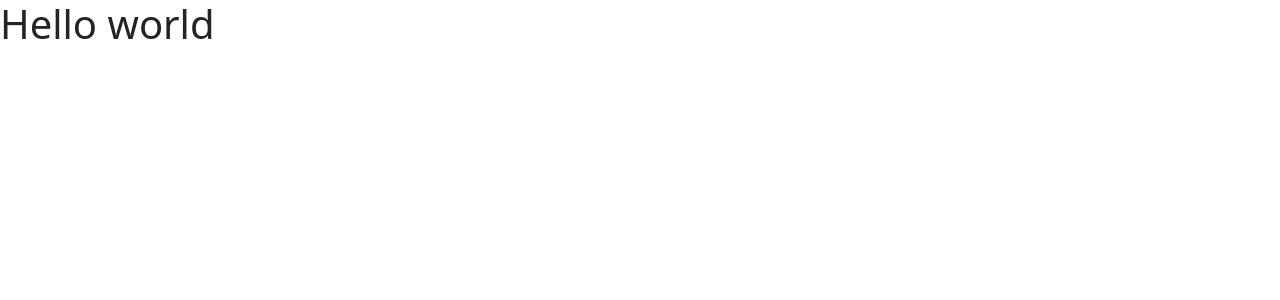
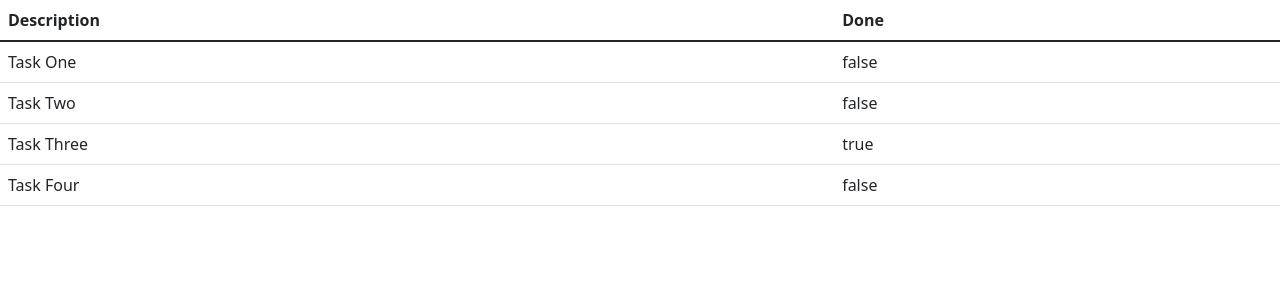
Before and after one commit to GeorgeWebDeveloper503/Task-App-With-useEffect-and-LocalStorage, a React (Create React App) app: page / in a window 1280 px wide. Shown: the top 300 px of the page. Built offline with nearby package versions, Linux system fonts and the light colour scheme.

Commit message:
Main Table

```diff
--- a/package.json
+++ b/package.json
@@ -7,6 +7,7 @@
     "@testing-library/react": "^11.1.0",
     "@testing-library/user-event": "^12.1.10",
     "bootstrap": "^5.1.3",
+    "install": "^0.13.0",
     "react": "^17.0.2",
     "react-dom": "^17.0.2",
     "react-scripts": "4.0.3",
--- a/src/App.js
+++ b/src/App.js
@@ -1,10 +1,41 @@
 import logo from './logo.svg';
 import './App.css';
+import { useState } from 'react';
 
 function App() {
+
+  const [userName, setUserName] = useState('George');
+  const [taskItems, settaskItems] = useState([
+      {name:"Task One", done: false},
+      {name:"Task Two", done: false},
+      {name:"Task Three", done: true},
+      {name:"Task Four", done: false},
+    ]);
+
+    const taskTableRows = () =>{
+      return taskItems.map(task =>(
+        <tr key={task.name}>
+          <td>{task.name}</td>
+          <td>{String(task.done)}</td>
+        </tr>
+      ))
+    };
+
+
   return (
     <div>
-     <h1>Hello world</h1>
+
+        <table className="table striped bordered hover">
+          <thead>
+            <tr>
+              <th scope="col">Description</th>
+              <th scope="col">Done</th>
+            </tr>
+          </thead>
+          <tbody>
+            {taskTableRows()}
+          </tbody>
+        </table>
     </div>
   );
 }
```
Also changed, not shown: 1 other file (tests, documents, lock files or other folders).
